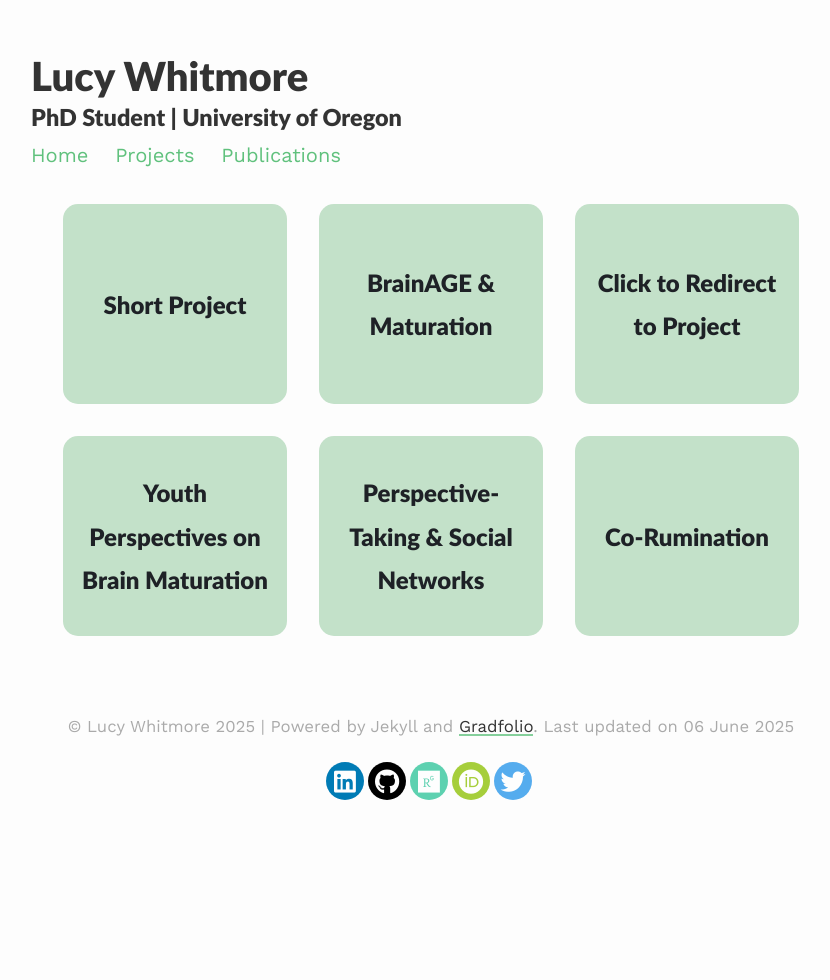
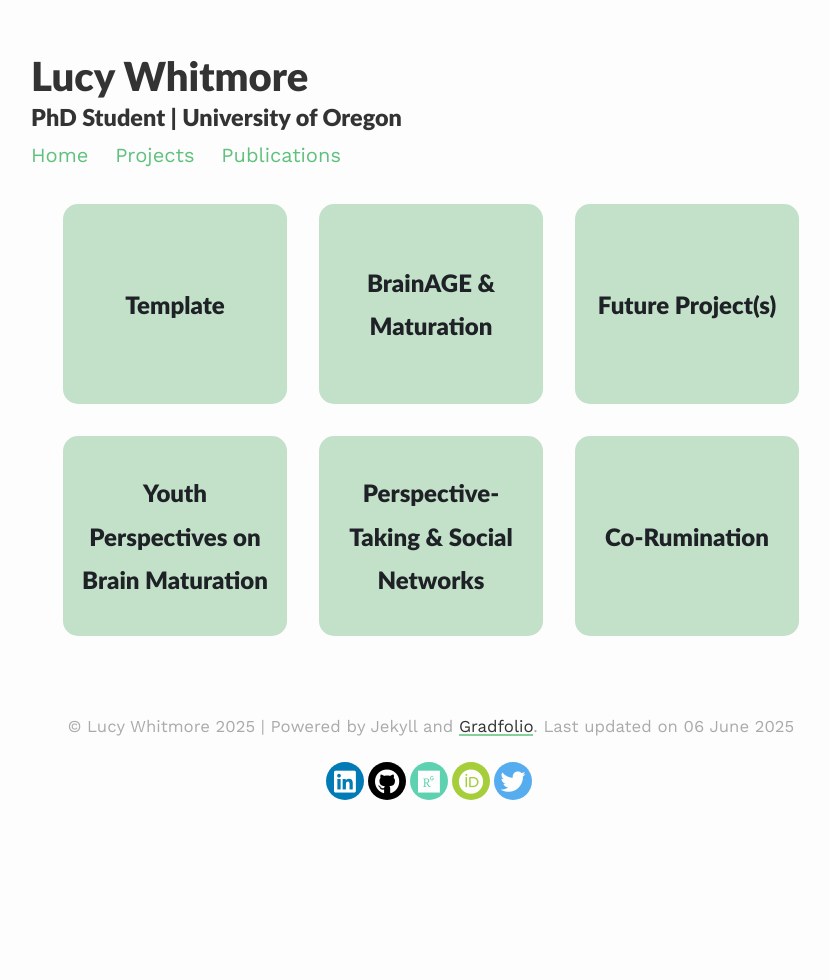
Before and after one commit to LucyWhitmore/lucywhitmore.github.io, a Jekyll site: the page built from _pages/projects.md, in a window 1280 px wide. Shown: the whole page, without its empty margins (209-1039 px from the left). Built offline with Jekyll 4.4.1, drawn with Linux system fonts in a browser that asks for light colours; nearby versions of some CDN libraries.

Commit message:
Updated future projects/project templates

```diff
--- a/_projects/redirect.md
+++ b/_projects/redirect.md
@@ -1,6 +1,8 @@
 ---
 layout: post
-title: Click to Redirect to Project
-description: with no page entry here
-redirect: https://unsplash.com
+title: Future Project(s)
+description: TBD
 ---
+
+New projects coming soon!
+============
```
Also changed, not shown: _projects/shortProject.md (+2 -2 lines).
